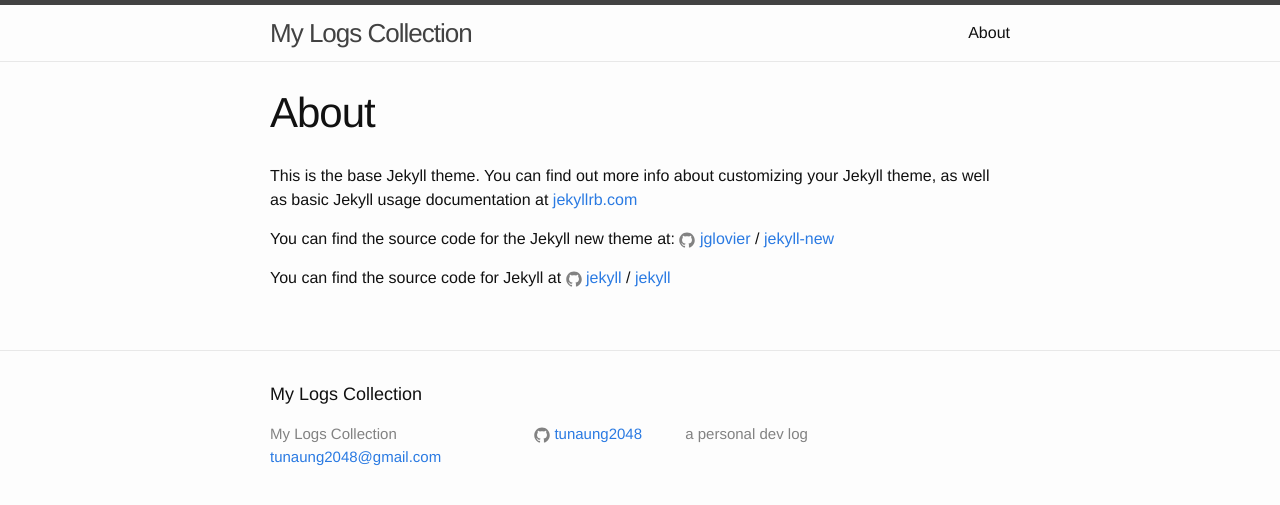
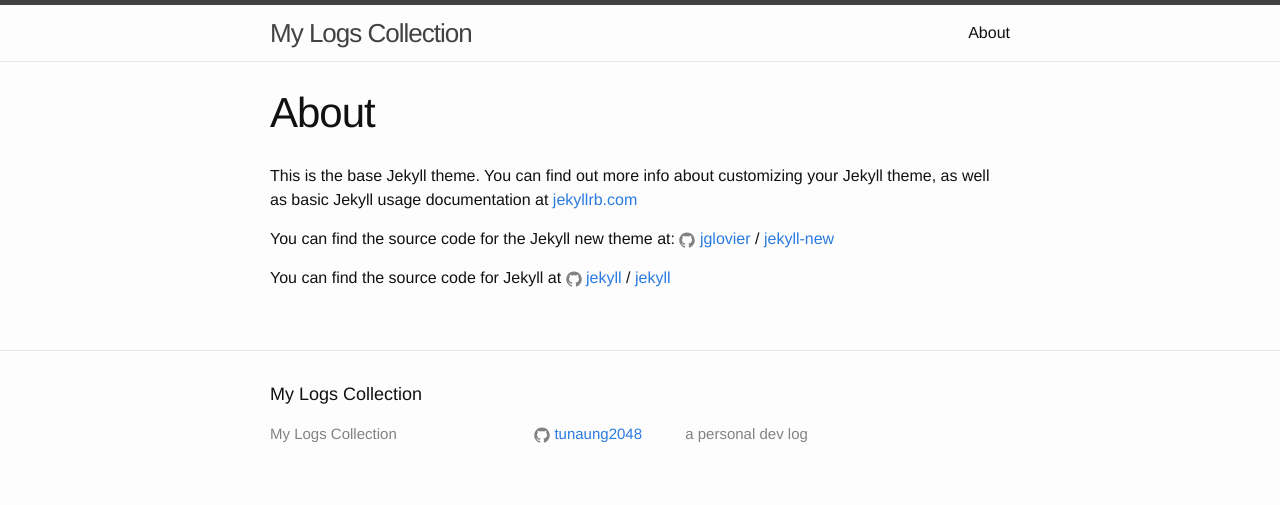
Before and after one commit to tunaung2048/tunaung2048.github.io, a Jekyll site: the page built from about.md, in a window 1280 px wide. Shown: the top 505 px of the page. Built offline with Jekyll 4.4.1, drawn with Linux system fonts in a browser that asks for light colours; some of the changed lines change nothing that is shown.

Commit message:
remove email

```diff
--- a/_config.yml
+++ b/_config.yml
@@ -7,7 +7,8 @@
 
 # Site settings
 title: My Logs Collection
-email: tunaung2048@gmail.com
+# email: tunaung2048@gmail.com
+email: ''
 description: > # this means to ignore newlines until "baseurl:"
   a personal dev log
 baseurl: "" # the subpath of your site, e.g. /blog
```
